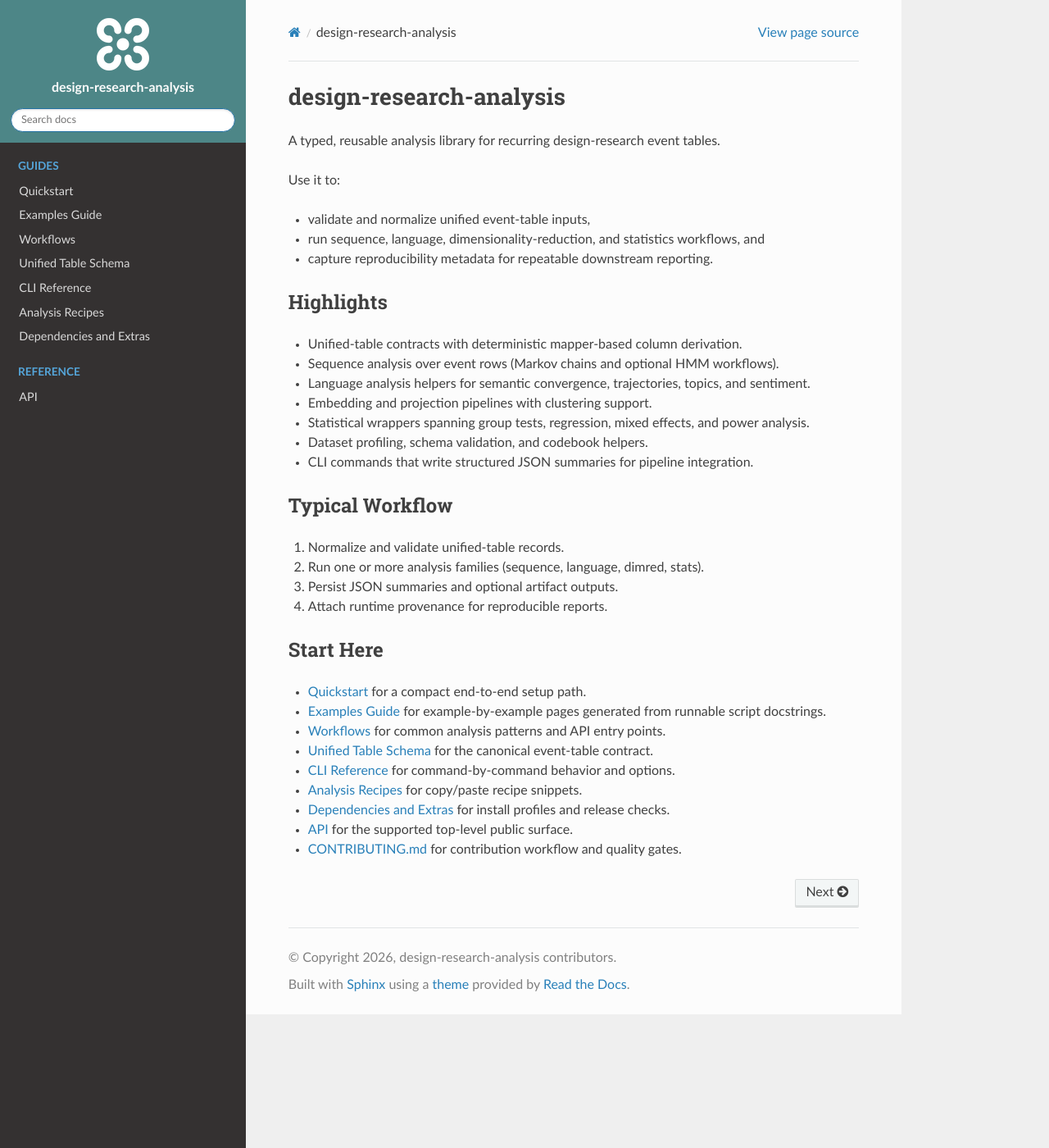
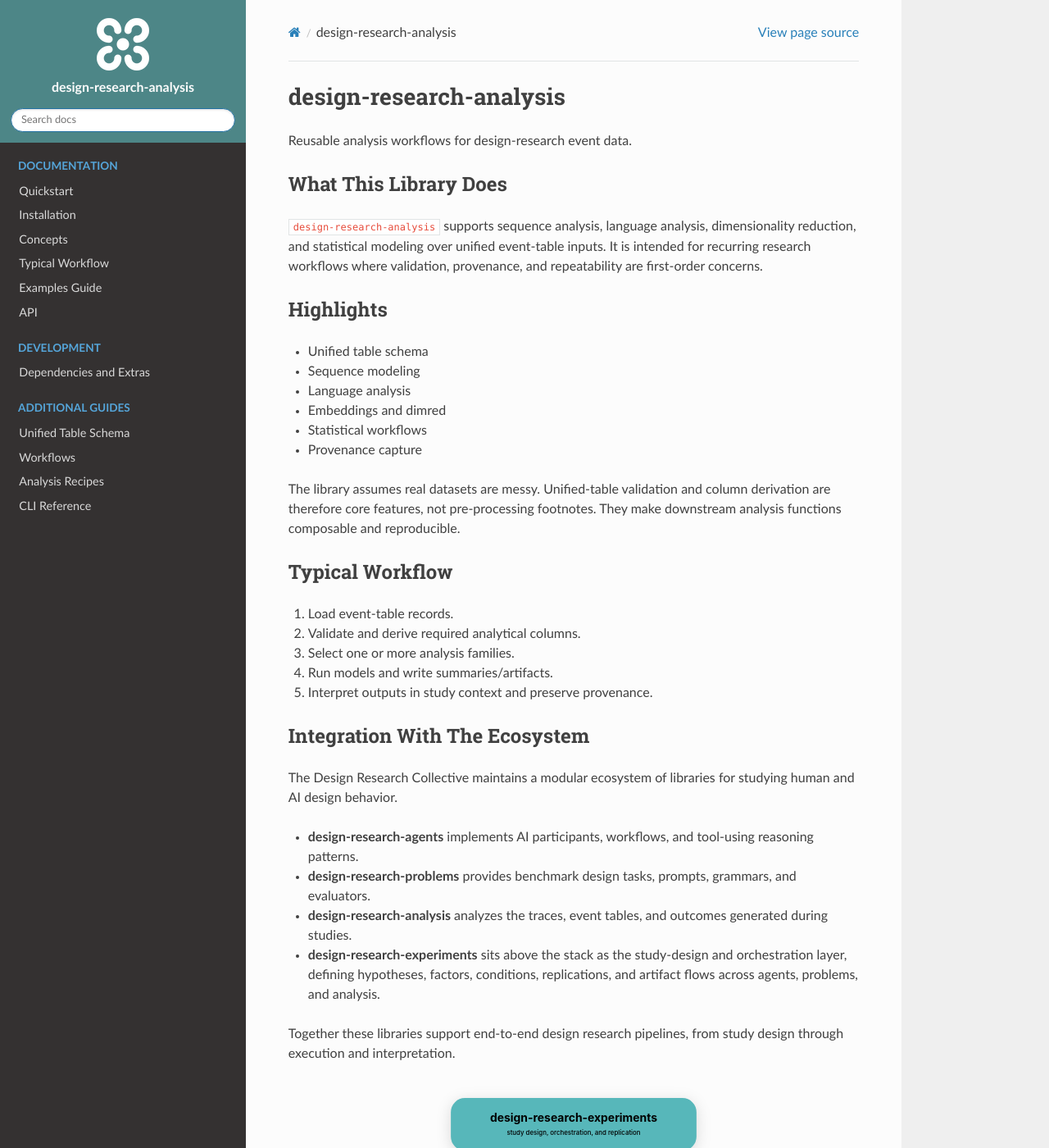
Before and after one commit to cmudrc/design-research-analysis, a Sphinx documentation site: the page built from docs/index.rst, in a window 1280 px wide and 1400 px high. Shown: the whole window at 82% size. Built offline with Sphinx 7.4.7 and the Read the Docs theme 3.1.0, drawn with Linux system fonts in a browser that asks for light colours; some of the changed text lies outside the part shown.

Commit message:
Get make ci passing

```diff
--- a/docs/cli_reference.rst
+++ b/docs/cli_reference.rst
@@ -1,5 +1,8 @@
 CLI Reference
 =============
+
+The CLI is designed for deterministic pipeline integration. Each command writes
+machine-readable summaries that can be versioned and compared across runs.
 
 Entry point:
 
--- a/docs/index.rst
+++ b/docs/index.rst
@@ -1,63 +1,94 @@
 design-research-analysis
 ========================
 
-A typed, reusable analysis library for recurring design-research event tables.
+Reusable analysis workflows for design-research event data.
 
-Use it to:
+What This Library Does
+----------------------
 
-- validate and normalize unified event-table inputs,
-- run sequence, language, dimensionality-reduction, and statistics workflows, and
-- capture reproducibility metadata for repeatable downstream reporting.
+``design-research-analysis`` supports sequence analysis, language analysis,
+dimensionality reduction, and statistical modeling over unified event-table
+inputs. It is intended for recurring research workflows where validation,
+provenance, and repeatability are first-order concerns.
 
 Highlights
 ----------
 
-- Unified-table contracts with deterministic mapper-based column derivation.
-- Sequence analysis over event rows (Markov chains and optional HMM workflows).
-- Language analysis helpers for semantic convergence, trajectories, topics, and sentiment.
-- Embedding and projection pipelines with clustering support.
-- Statistical wrappers spanning group tests, regression, mixed effects, and power analysis.
-- Dataset profiling, schema validation, and codebook helpers.
-- CLI commands that write structured JSON summaries for pipeline integration.
+- Unified table schema
+- Sequence modeling
+- Language analysis
+- Embeddings and dimred
+- Statistical workflows
+- Provenance capture
+
+The library assumes real datasets are messy. Unified-table validation and
+column derivation are therefore core features, not pre-processing footnotes.
+They make downstream analysis functions composable and reproducible.
 
 Typical Workflow
 ----------------
 
-1. Normalize and validate unified-table records.
-2. Run one or more analysis families (sequence, language, dimred, stats).
-3. Persist JSON summaries and optional artifact outputs.
-4. Attach runtime provenance for reproducible reports.
+1. Load event-table records.
+2. Validate and derive required analytical columns.
+3. Select one or more analysis families.
+4. Run models and write summaries/artifacts.
+5. Interpret outputs in study context and preserve provenance.
+
+Integration With The Ecosystem
+------------------------------
+
+The Design Research Collective maintains a modular ecosystem of libraries for
+studying human and AI design behavior.
+
+- **design-research-agents** implements AI participants, workflows, and tool-using reasoning patterns.
+- **design-research-problems** provides benchmark design tasks, prompts, grammars, and evaluators.
+- **design-research-analysis** analyzes the traces, event tables, and outcomes generated during studies.
+- **design-research-experiments** sits above the stack as the study-design and orchestration layer, defining hypotheses, factors, conditions, replications, and artifact flows across agents, problems, and analysis.
+
+Together these libraries support end-to-end design research pipelines, from
+study design through execution and interpretation.
+
+.. image:: _static/ecosystem-platform.svg
+   :alt: Ecosystem diagram showing experiments above agents, problems, and analysis.
+   :width: 100%
+   :align: center
 
 Start Here
 ----------
 
-- :doc:`quickstart` for a compact end-to-end setup path.
-- :doc:`examples/index` for example-by-example pages generated from runnable script docstrings.
-- :doc:`workflows` for common analysis patterns and API entry points.
-- :doc:`unified_table_schema` for the canonical event-table contract.
-- :doc:`cli_reference` for command-by-command behavior and options.
-- :doc:`analysis_recipes` for copy/paste recipe snippets.
-- :doc:`dependencies_and_extras` for install profiles and release checks.
-- :doc:`api` for the supported top-level public surface.
+- :doc:`quickstart`
+- :doc:`installation`
+- :doc:`concepts`
+- :doc:`typical_workflow`
+- :doc:`examples/index`
+- :doc:`api`
 - `CONTRIBUTING.md <https://github.com/cmudrc/design-research-analysis/blob/main/CONTRIBUTING.md>`_
-  for contribution workflow and quality gates.
 
 .. toctree::
    :maxdepth: 2
-   :caption: Guides
+   :caption: Documentation
    :hidden:
 
    quickstart
+   installation
+   concepts
+   typical_workflow
    examples/index
-   workflows
-   unified_table_schema
-   cli_reference
-   analysis_recipes
+   api
+
+.. toctree::
+   :maxdepth: 2
+   :caption: Development
+   :hidden:
+
    dependencies_and_extras
 
 .. toctree::
    :maxdepth: 2
-   :caption: Reference
+   :caption: Additional Guides
    :hidden:
 
-   api
+   unified_table_schema
+   workflows
+   analysis_recipes
+   cli_reference
```
Also changed, not shown: docs/README.md (added, +38 -0 lines), docs/concepts.rst (added, +42 -0 lines), docs/dependencies_and_extras.rst (+30 -53 lines), docs/examples/index.rst (+55 -1 lines), docs/installation.rst (added, +42 -0 lines), docs/quickstart.rst (+49 -57 lines), docs/typical_workflow.rst (added, +39 -0 lines), docs/workflows.rst (+32 -74 lines), docs/workflows_dimred.rst (added, +29 -0 lines), docs/workflows_language.rst (added, +30 -0 lines), docs/workflows_sequence.rst (added, +30 -0 lines), docs/workflows_stats.rst (added, +33 -0 lines), docs/_static/ecosystem-platform.svg (added), 1 other file.
